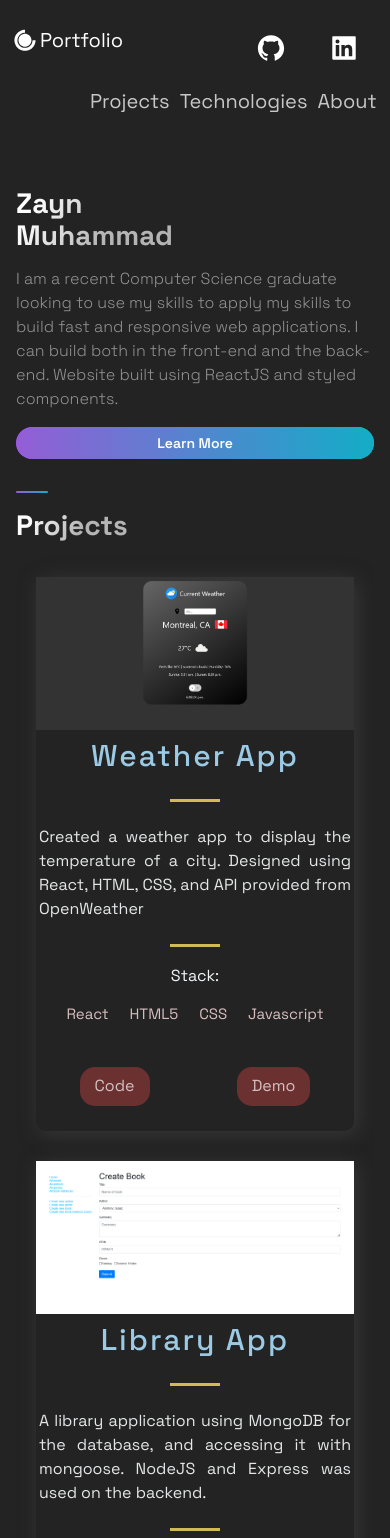
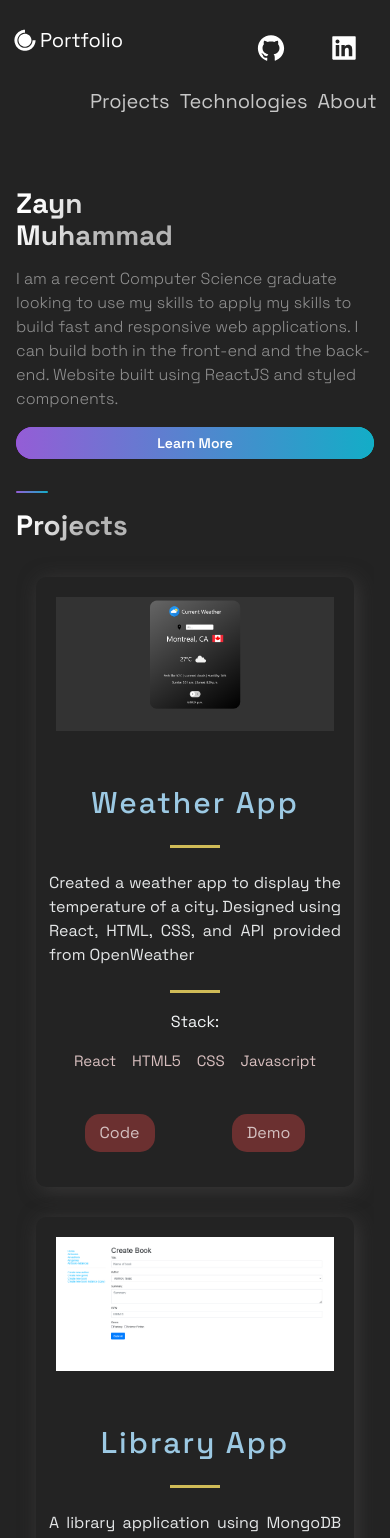
Before and after one commit to ZaynMuhammad/Website, a Next.js app: page / in a window 390 px wide. Shown: the top 1538 px of the page. Built offline with nearby package versions, Linux system fonts and the light colour scheme.

Commit message:
Fix the way project cards are displayed for mobile

```diff
--- a/src/components/Projects/ProjectsStyles.js
+++ b/src/components/Projects/ProjectsStyles.js
@@ -5,6 +5,13 @@ export const Img = styled.img`
   height:100%;
   object-fit: cover;
   overflow: hidden;
+  margin-bottom: 50px;
+  @media ${(props) => props.theme.breakpoints.sm} {
+    display: flex;
+    flex-direction: column;
+    padding: 1rem;
+    padding-bottom: 0;
+}
 `
 
 export const GridContainer = styled.section`
@@ -29,6 +36,7 @@ export const BlogCard = styled.div`
   width: 400px;
   @media ${(props) => props.theme.breakpoints.sm} {
     width: 100%;
+    padding: 1rem;
   }
 `;
 export const TitleContent = styled.div`
```
